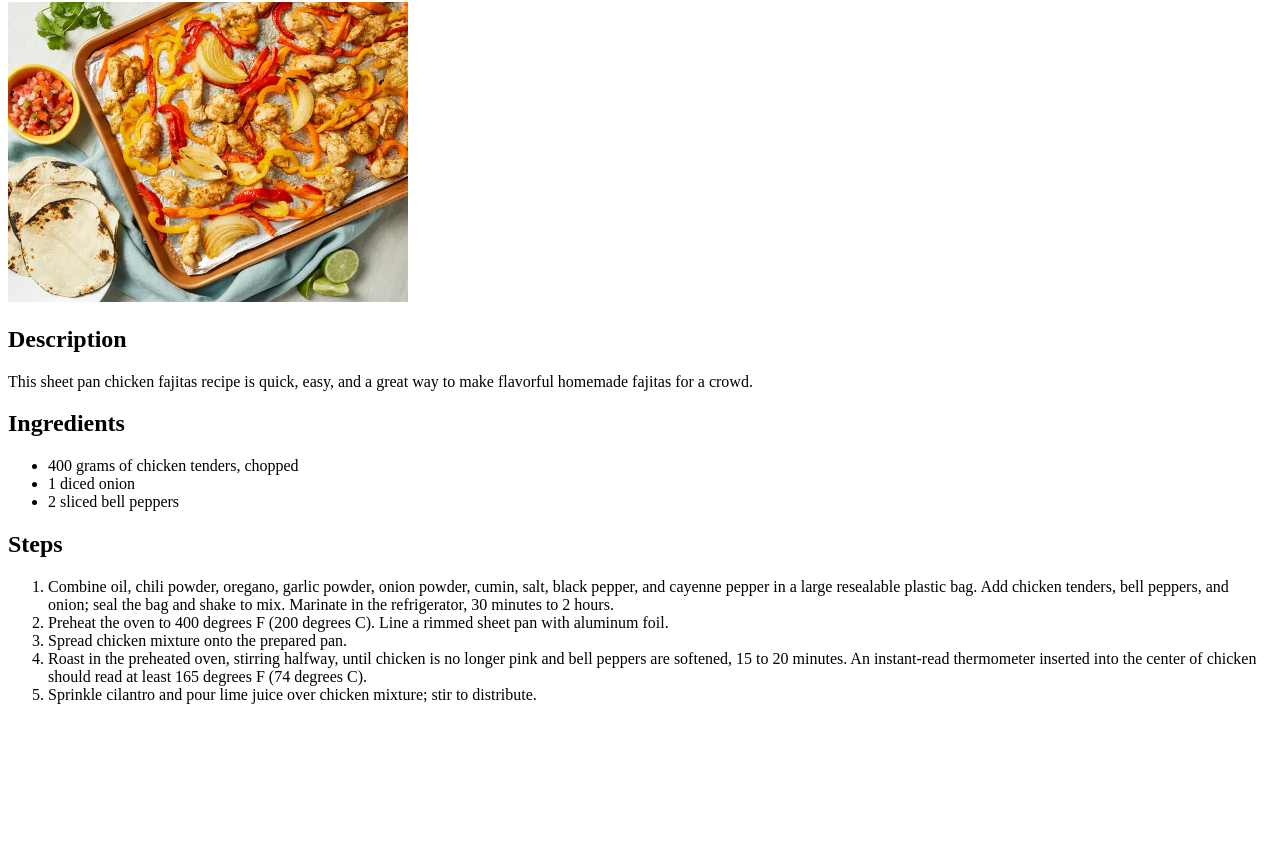
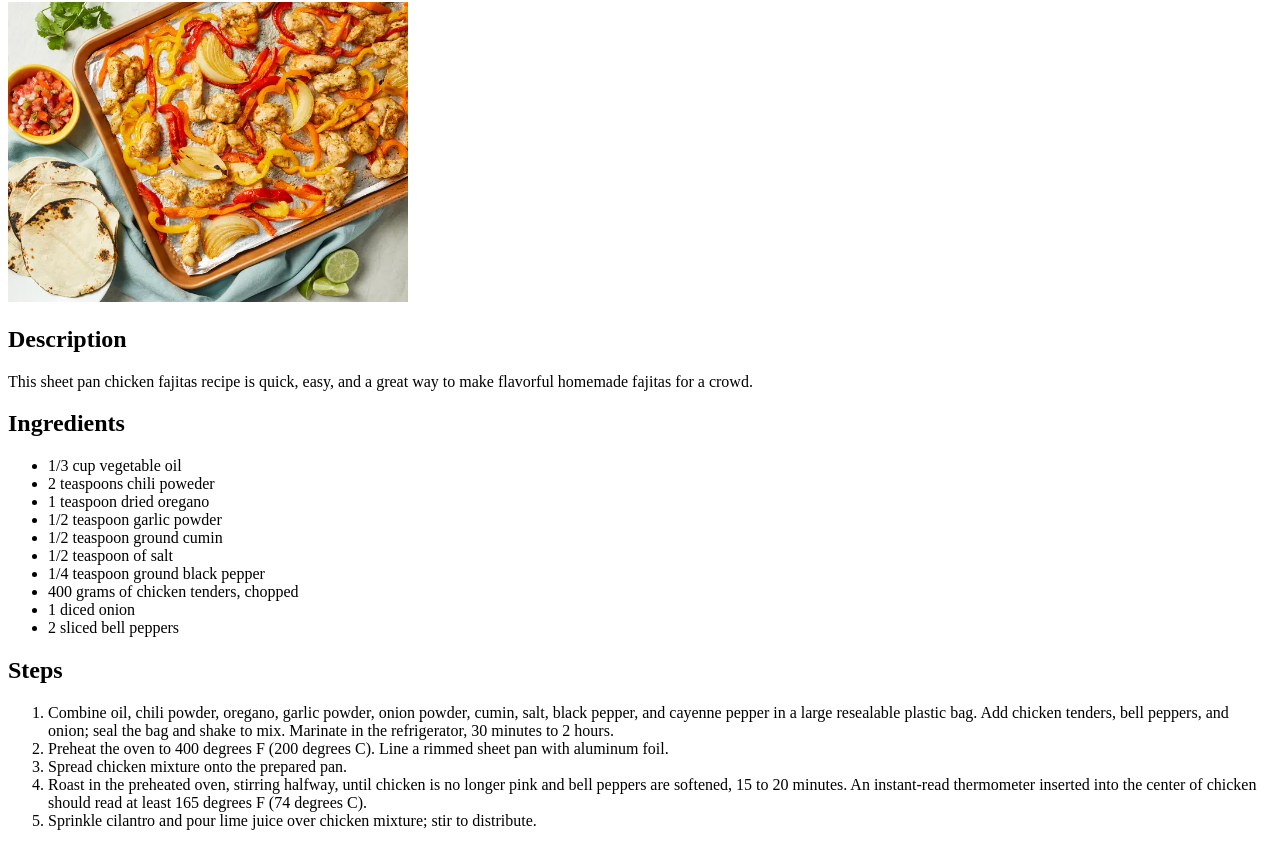
Before and after one commit to lvdwijngaart/odin-recipes, a plain HTML site: page recipes/fajitas.html in a window 1280 px wide. Shown: the part 78-924 px from the top of the page. Before the commit the page ends 800 px from the top, so only its background shows below. Drawn offline with Linux system fonts and the light colour scheme.

Commit message:
Add to the fajitas recipe

```diff
--- a/recipes/fajitas.html
+++ b/recipes/fajitas.html
@@ -19,6 +19,13 @@
         <h2>Ingredients</h2>
         <div class="ingredients">
             <ul>
+                <li>1/3 cup vegetable oil</li>
+                <li>2 teaspoons chili poweder</li>
+                <li>1 teaspoon dried oregano</li>
+                <li>1/2 teaspoon garlic powder</li>
+                <li>1/2 teaspoon ground cumin</li>
+                <li>1/2 teaspoon of salt </li>
+                <li>1/4 teaspoon ground black pepper</li>
                 <li>400 grams of chicken tenders, chopped</li>
                 <li>1 diced onion</li>
                 <li>2 sliced bell peppers </li>
```
